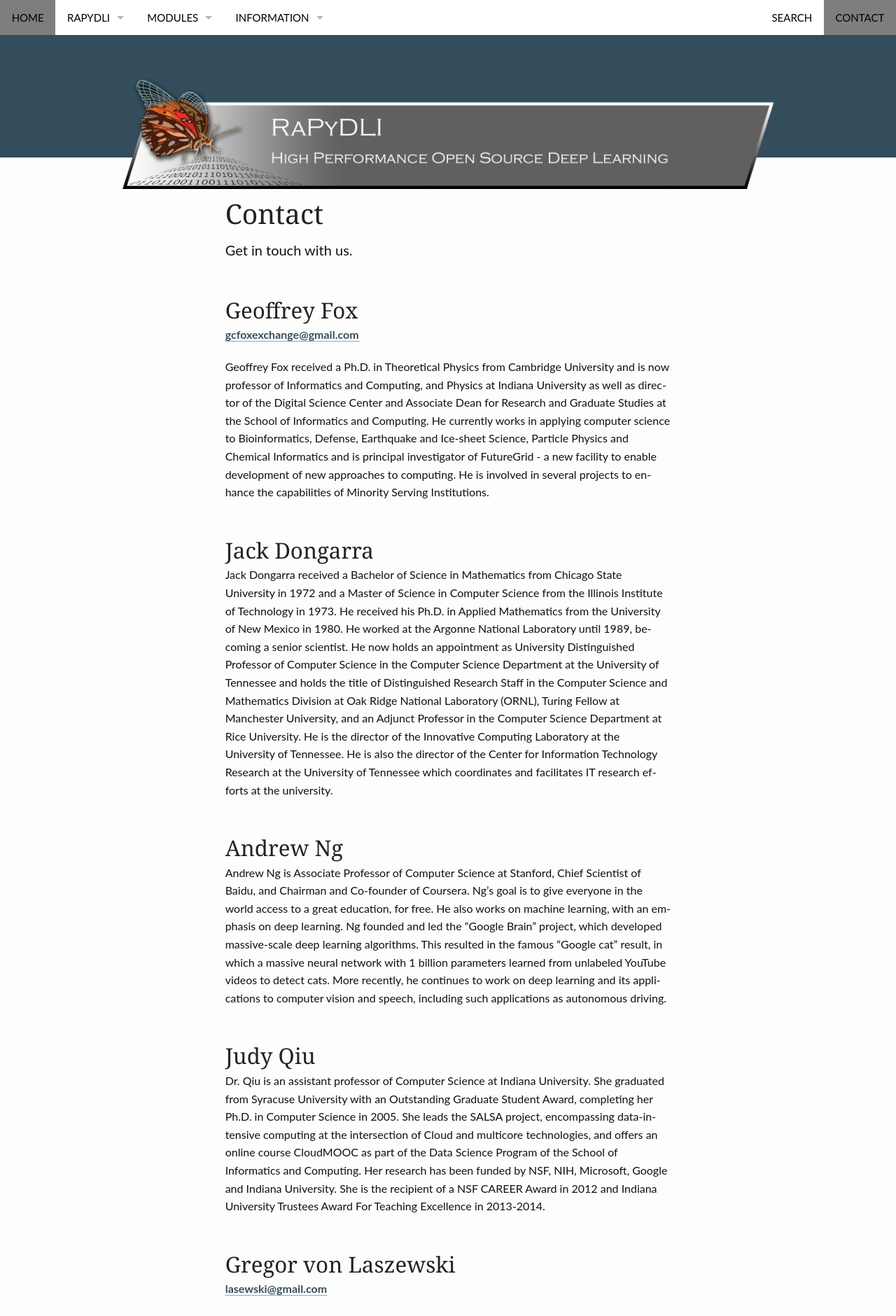
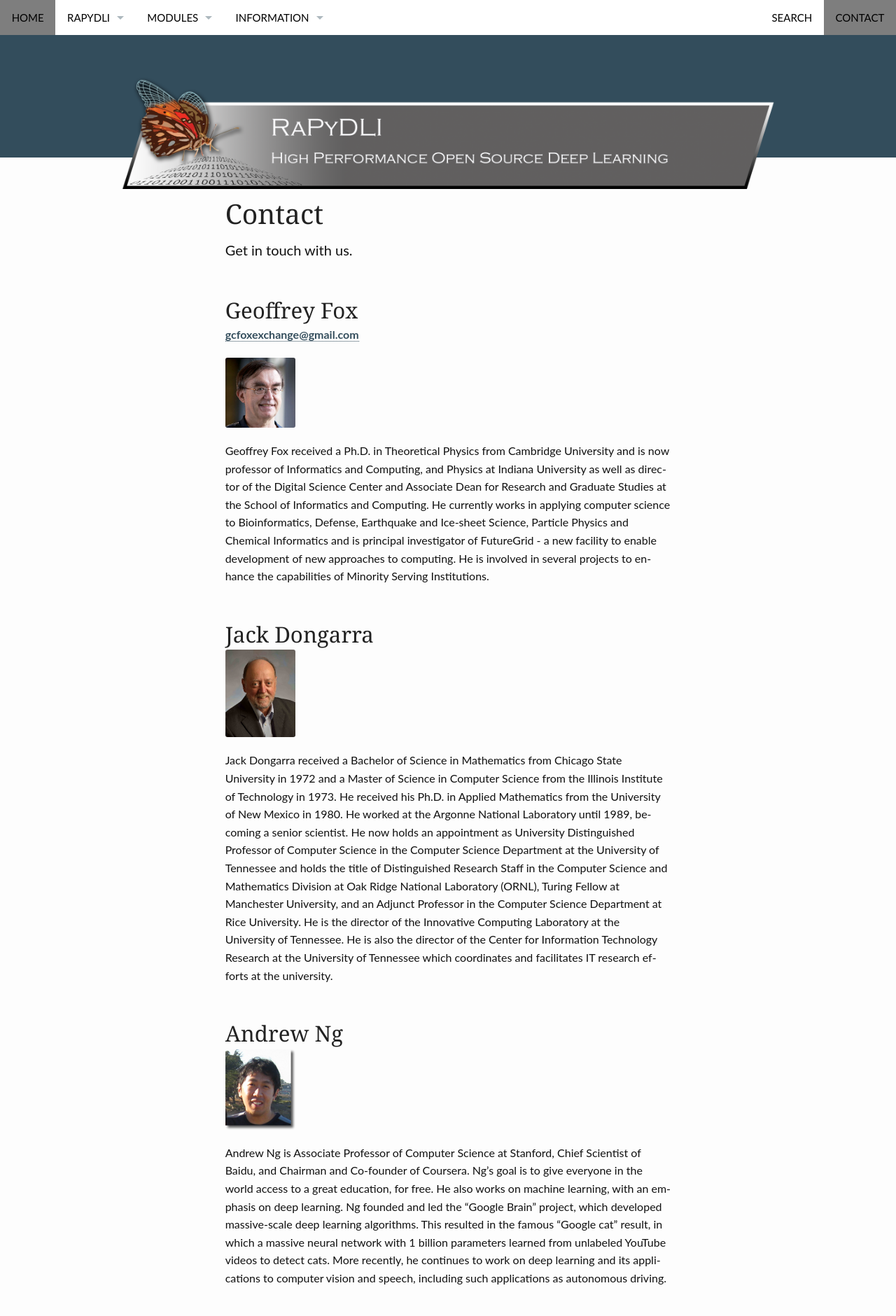
Before and after one commit to rapydli/responsive, a Jekyll site: the page built from pages/contact.md, in a window 1280 px wide. Shown: the top 1880 px of the page at 70% size. Built offline with Jekyll 4.4.1, drawn with Linux system fonts in a browser that asks for light colours.

Commit message:
people images

```diff
--- a/pages/contact.md
+++ b/pages/contact.md
@@ -10,6 +10,8 @@ permalink: "/contact/"
 ## Geoffrey Fox
 
 <gcfoxexchange@gmail.com>
+
+<img src="/images/people/fox.jpg" alt="Image" width="100">
 
 Geoffrey Fox received a Ph.D. in Theoretical Physics from Cambridge
 University and is now professor of Informatics and Computing, and
@@ -25,6 +27,8 @@ projects to enhance the capabilities of Minority Serving Institutions.
 
 
 ## Jack Dongarra
+
+<img src="/images/people/dongarra.jpg" alt="Image" width="100">
 
 Jack Dongarra received a Bachelor of Science in Mathematics from
 Chicago State University in 1972 and a Master of Science in Computer
@@ -47,6 +51,8 @@ research efforts at the university.
 
 ## Andrew Ng
 
+<img src="/images/people/ng.png" alt="Image" width="100">
+
 Andrew Ng is Associate Professor of Computer Science at Stanford,
 Chief Scientist of Baidu, and Chairman and Co-founder of
 Coursera. Ng’s goal is to give everyone in the world access to a great
@@ -63,6 +69,8 @@ such applications as autonomous driving.
 
 ## Judy Qiu
 
+<img src="/images/people/xqiu.jpg" alt="Image" width="100">
+
 Dr. Qiu is an assistant professor of Computer Science at Indiana
 University. She graduated from Syracuse University with an Outstanding
 Graduate Student Award, completing her Ph.D. in Computer Science
@@ -77,6 +85,8 @@ Trustees Award For Teaching Excellence in 2013-2014.
 
 
 ## Gregor von Laszewski
+
+<img src="/images/people/laszewski.jpg" alt="Image" width="100">
 
 <lasewski@gmail.com>
 
@@ -99,5 +109,7 @@ research interests are in the areas of cloud computing.
 
 ## Adam Coates
 
+<img src="/images/people/coates.png" alt="Image" width="100">
+
 Adam Coates is a post-doctoral researcher working under Andrew
 Ng. Deep learning is his principal focus of research.
```
Also changed, not shown: images/people/coates.png (added), images/people/dongarra.jpg (added), images/people/fox.jpg (added), images/people/laszewski.jpg (added), images/people/ng.png (added), images/people/xqiu.jpg (added).
